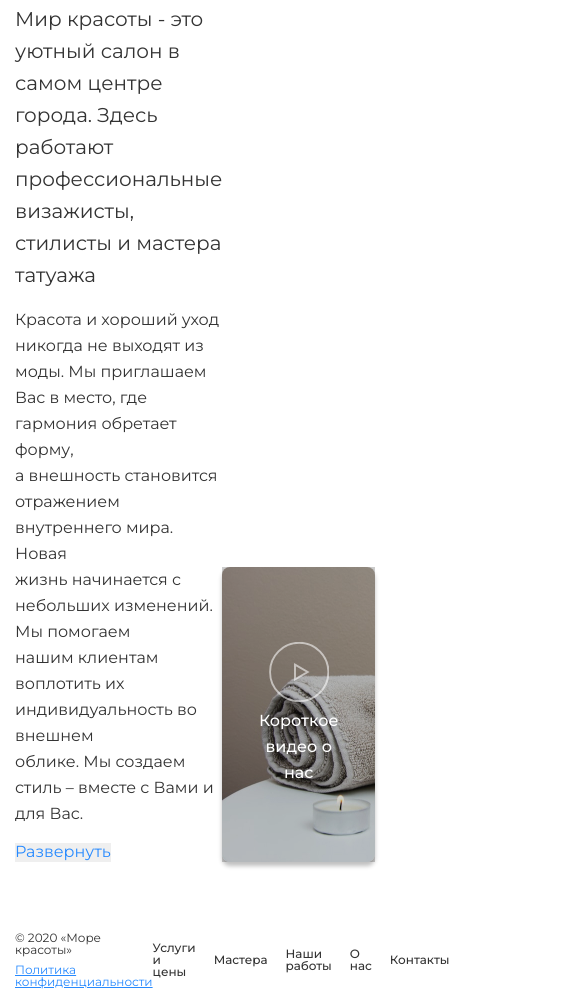
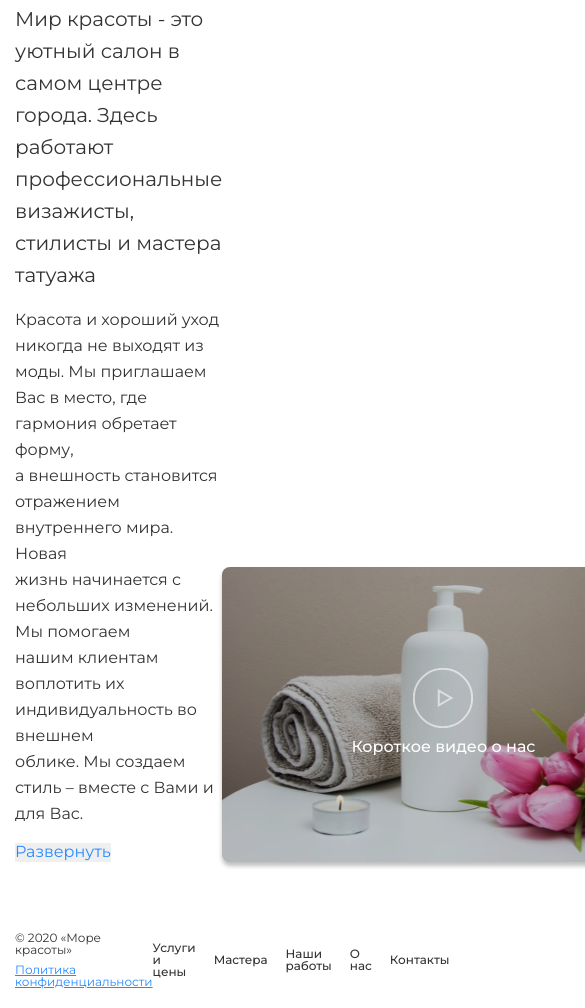
Before and after one commit to Irsn11/Unit2, a plain HTML site: page index.html in a window 390 px wide. Shown: the part 926-1934 px from the top of the page, 585 px wide, since content can reach past the window. Drawn offline with nearby package versions, Linux system fonts and the light colour scheme.

Commit message:
change preview

```diff
--- a/css/style.css
+++ b/css/style.css
@@ -67,6 +67,10 @@ wrapper
 .footer {
 	flex-shrink: 0;
 }
+.container {
+	max-width: 1140px;
+	width: 100%;
+}
 /*
 header
 **********************************/
@@ -85,7 +89,7 @@ header__top
 **********************************/
 .header__top {
 	margin-bottom: 120px;
-	z-index: 1;
+	z-index: 3;
 	position: relative;
 	display: flex;
 	justify-content: space-between;
@@ -171,9 +175,13 @@ header-hero
 	position: absolute;
 	right: 90px;
 	bottom: 0;
+	z-index: 1;
+	opacity: 1;
+	transition: 0.3s opacity;
+}
+.header-girl {
 	max-width: 524px;
 	width: 100%;
-	z-index: 0;
 }
 .header__girl img {
 	display: block;
@@ -192,7 +200,11 @@ header-hero
 	right: 0;
 	z-index: 0;
 }
-
+@media screen and (max-width: 768px) {
+	.header__girl {
+		opacity: 0.6;
+	}
+}
 /*
 main
 **********************************/
@@ -232,6 +244,46 @@ h2 {
 	cursor: pointer;
 }
 
+.preview__photo {
+	height: 295px;
+	min-width: 442px;
+	width: 100%;
+	background-position: center;
+	background-repeat: no-repeat;
+	background-size: cover;
+	border-radius: 8px;
+	box-shadow: 0px 4px 4px rgba(0, 0, 0, 0.25);
+	background-color: #000000;
+	position: relative;
+	overflow: hidden;
+}
+.preview__photo:before {
+	content: "";
+	position: absolute;
+	top: 0;
+	bottom: 0;
+	left: 0;
+	right: 0;
+	background-color: rgba(0, 0, 0, 0.2);
+}
+.preview__photo:after {
+	content: "Короткое видео о нас";
+	font-weight: 500;
+	font-size: 16px;
+	line-height: 26px;
+	color: #ffffff;
+	display: flex;
+	position: absolute;
+	top: 50%;
+	left: 50%;
+	transform: translateY(-50%) translateX(-50%);
+	align-items: center;
+	justify-content: center;
+	background: url("/img/iconPlay.svg") top no-repeat;
+	padding-top: 66px;
+	cursor: pointer;
+}
+/*
 .about__video {
 	max-width: 442px;
 	height: 295px;
@@ -243,32 +295,7 @@ h2 {
 	position: relative;
 }
 
-.about__play {
-	position: absolute;
-	top: 50%;
-	left: 50%;
-	transform: translateY(-50%) translateX(-50%);
-	z-index: 2;
-	text-align: center;
-	font-weight: 500;
-	font-size: 16px;
-	line-height: 26px;
-	color: #ffffff;
-	cursor: pointer;
-	background: url("/img/iconPlay.svg") top no-repeat;
-	padding-top: 66px;
-}
-.about__video:after {
-	content: "";
-	display: block;
-	width: 100%;
-	height: 295px;
-	background-color: rgba(0, 0, 0, 0.2);
-	position: absolute;
-	top: 0;
-	left: 0;
-	z-index: 1;
-}
+
 
 /*
 footer
--- a/index.html
+++ b/index.html
@@ -17,8 +17,8 @@
 	<div class="wrapper">
 		<header class="header">
 			<div class="container">
-				<div class="header__girl">
-					<img src="./img/girl.png" alt="">
+				<div class="header__girl  header-girl">
+					<img class="header-girl__image" src="./img/girl.png" alt="">
 				</div>
 
 				<div class="header__top">
@@ -78,9 +78,8 @@
 							</p>
 							<button>Развернуть</button>
 						</div>
-						<div class="about__video">
-							<!-- <img src="./img/preview.jpg" alt=""> -->
-							<div class="about__play play">Короткое видео о нас</div>
+						<div class="about__preview preview">
+							<div class="preview__photo" style="background-image: url(./img/preview.jpg);"></div>
 						</div>
 					</div>
 				</div>
```
